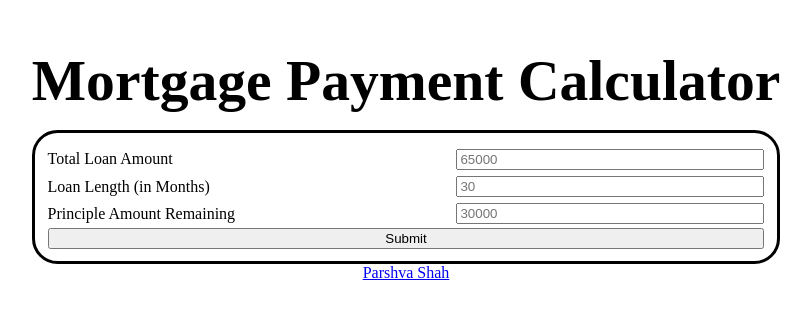
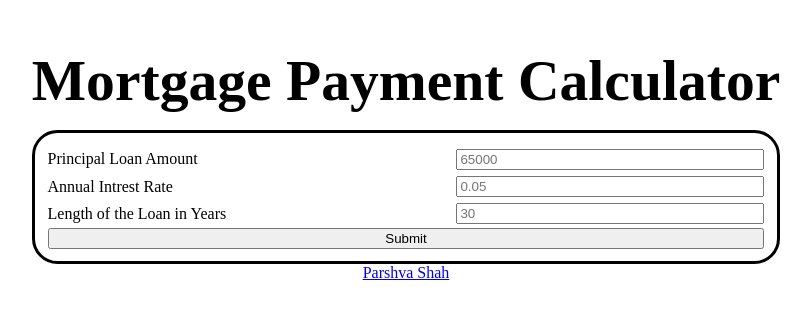
Before and after one commit to pkshah2017/MortgagePayment, a Next.js app: page / in a window 1280 px wide. Shown: the part 243-562 px from the top of the page, without its empty margins (234-1045 px from the left). Built offline with nearby package versions, Linux system fonts and the light colour scheme.

Commit message:
Update Input names

```diff
--- a/components/DisplayCards.tsx
+++ b/components/DisplayCards.tsx
@@ -7,9 +7,9 @@ export default function DisplayCards() {
     return (
         <>
             <p>This is where Display Cards will go</p>
-            <p>Loan Total: {loanDetails.total}</p>
+            <p>Loan Principal: {loanDetails.principal}</p>
+            <p>Loan Intrest Rate: {loanDetails.intrestRate}</p>
             <p>Loan Length: {loanDetails.loanLength}</p>
-            <p>Loan Remainiing: {loanDetails.remaining}</p>
         </>
     );
 }
--- a/components/InputCard.tsx
+++ b/components/InputCard.tsx
@@ -5,27 +5,28 @@ import { selectLoanDetails, setLoadValues } from "@data/loanDetailsStore";
 
 export default function InputCard() {
     const dispatch = useAppDispatch();
-    const count = useAppSelector(selectLoanDetails);
+    const loanDetails = useAppSelector(selectLoanDetails);
 
     const onSubmit = (event: FormEvent) => {
         event.preventDefault();
 
-        const total = (event.target as HTMLFormElement).total.value as number;
+        const principal = (event.target as HTMLFormElement).principal
+            .value as number;
+        const intrestRate = (event.target as HTMLFormElement).intrestRate
+            .value as number;
         const loanLength = (event.target as HTMLFormElement).loanLength
             .value as number;
-        const remaining = (event.target as HTMLFormElement).remaining
-            .value as number;
-        dispatch(setLoadValues({ total, loanLength, remaining }));
+        dispatch(setLoadValues({ principal, intrestRate, loanLength }));
     };
 
     return (
         <form onSubmit={onSubmit} className={styles.card}>
             <div className={styles.inputRow}>
-                <label htmlFor="total">Total Loan Amount </label>
+                <label htmlFor="principal">Principal Loan Amount </label>
                 <input
                     type="number"
-                    id="total"
-                    name="total"
+                    id="principal"
+                    name="principal"
                     min={0}
                     step={0.01}
                     placeholder="65000"
@@ -35,27 +36,28 @@ export default function InputCard() {
             </div>
 
             <div className={styles.inputRow}>
-                <label htmlFor="loanLength">Loan Length (in Months) </label>
+                <label htmlFor="intrestRate">Annual Intrest Rate </label>
                 <input
                     type="number"
-                    id="loanLength"
-                    name="loanLength"
+                    id="intrestRate"
+                    name="intrestRate"
                     min={0}
-                    placeholder="30"
+                    step={0.0001}
+                    placeholder="0.05"
                     required
                     className={styles.numericInput}
                 />
             </div>
 
             <div className={styles.inputRow}>
-                <label htmlFor="remaining">Principle Amount Remaining </label>
+                <label htmlFor="loanLength">Length of the Loan in Years </label>
                 <input
                     type="number"
-                    id="remaining"
-                    name="remaining"
+                    id="loanLength"
+                    name="loanLength"
                     min={0}
-                    step={0.01}
-                    placeholder="30000"
+                    step={1}
+                    placeholder="30"
                     required
                     className={styles.numericInput}
                 />
--- a/data/loanDetailsStore.ts
+++ b/data/loanDetailsStore.ts
@@ -1,9 +1,9 @@
 import { createSlice, configureStore, PayloadAction } from "@reduxjs/toolkit";
 
 interface LoanDetails {
-    total: number;
+    principal: number;
+    intrestRate: number;
     loanLength: number;
-    remaining: number;
 }
 
 interface LoanDetailsState {
@@ -27,11 +27,12 @@ const loanDetailSlice = createSlice({
 export const { setLoadValues } = loanDetailSlice.actions;
 
 export const selectLoanDetails = (state: RootState) => state.loanDetails;
-export const selectLoanTotal = (state: RootState) => state.loanDetails.total;
-export const selectLoanLoanLength = (state: RootState) =>
+export const selectLoanPrincipal = (state: RootState) =>
+    state.loanDetails.principal;
+export const selectLoanIntrestRate = (state: RootState) =>
+    state.loanDetails.intrestRate;
+export const selectLoanLength = (state: RootState) =>
     state.loanDetails.loanLength;
-export const selectLoanRemaining = (state: RootState) =>
-    state.loanDetails.remaining;
 
 export const store = configureStore({
     reducer: loanDetailSlice.reducer,
```
